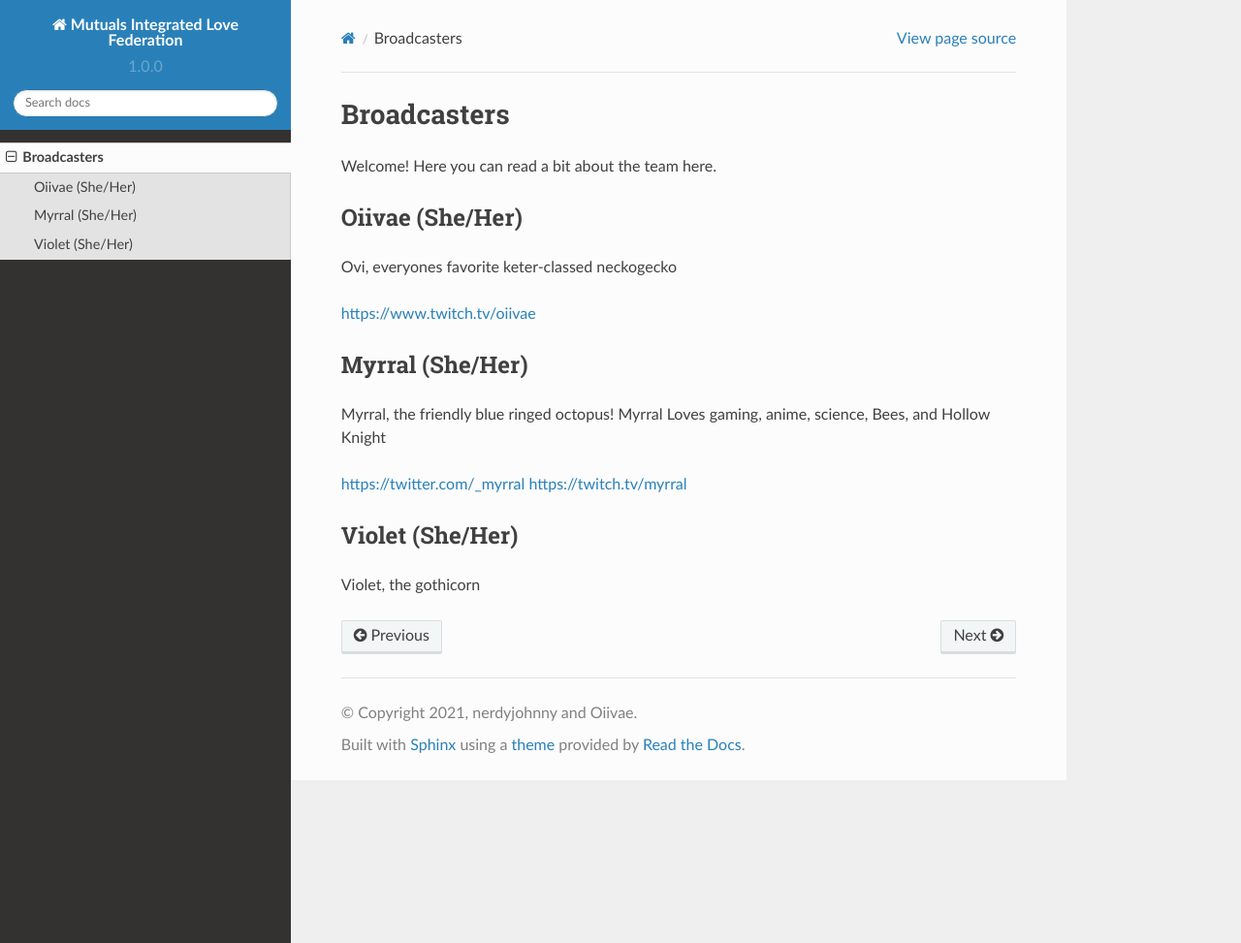
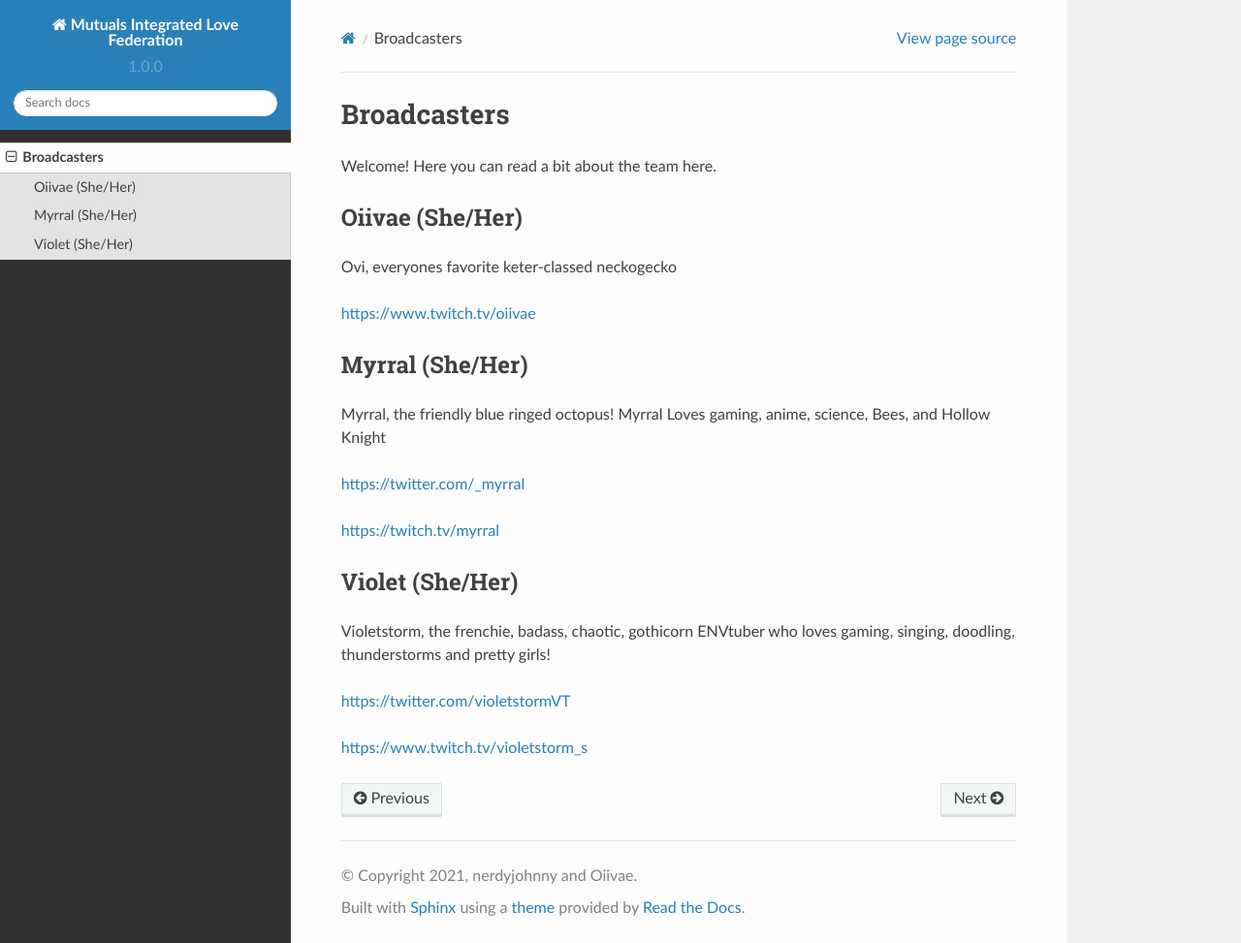
Before and after one commit to OiivaeCommunity/love, a Sphinx documentation site: the page built from docs/source/broadcasters.rst, in a window 1280 px wide and 973 px high. Shown: the whole window at 97% size. Built offline with Sphinx 7.4.7 and the Read the Docs theme 2.0.0, drawn with Linux system fonts in a browser that asks for light colours.

Commit message:
Update broadcasters.rst

```diff
--- a/docs/source/broadcasters.rst
+++ b/docs/source/broadcasters.rst
@@ -15,8 +15,13 @@ Myrral (She/Her)
 Myrral, the friendly blue ringed octopus! Myrral Loves gaming, anime, science, Bees, and Hollow Knight
 
 https://twitter.com/_myrral
+
 https://twitch.tv/myrral
 
 Violet (She/Her)
 ''''''''
-Violet, the gothicorn
+Violetstorm, the frenchie, badass, chaotic, gothicorn ENVtuber who loves gaming, singing, doodling, thunderstorms and pretty girls!
+
+https://twitter.com/violetstormVT
+
+https://www.twitch.tv/violetstorm_s
```
